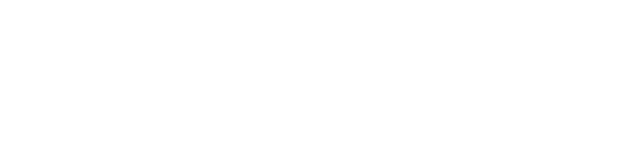
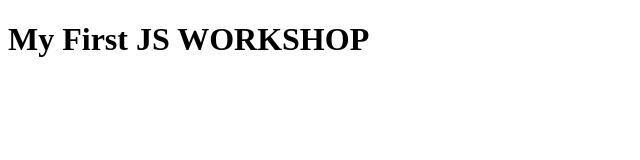
Before and after one commit to furryduckie/github.io, a plain HTML site: page index.html in a window 1280 px wide. Shown: the whole page, without its empty margins (0-640 px from the left). Drawn offline with Linux system fonts and the light colour scheme.

Commit message:
JS WORKSHOP
ADDED H1 JS WORKSHOP

```diff
--- a/index.html
+++ b/index.html
@@ -5,5 +5,7 @@
 </head>
 <body>
 
+	<h1>My First JS WORKSHOP</h1>
+
 </body>
 </html>
```
